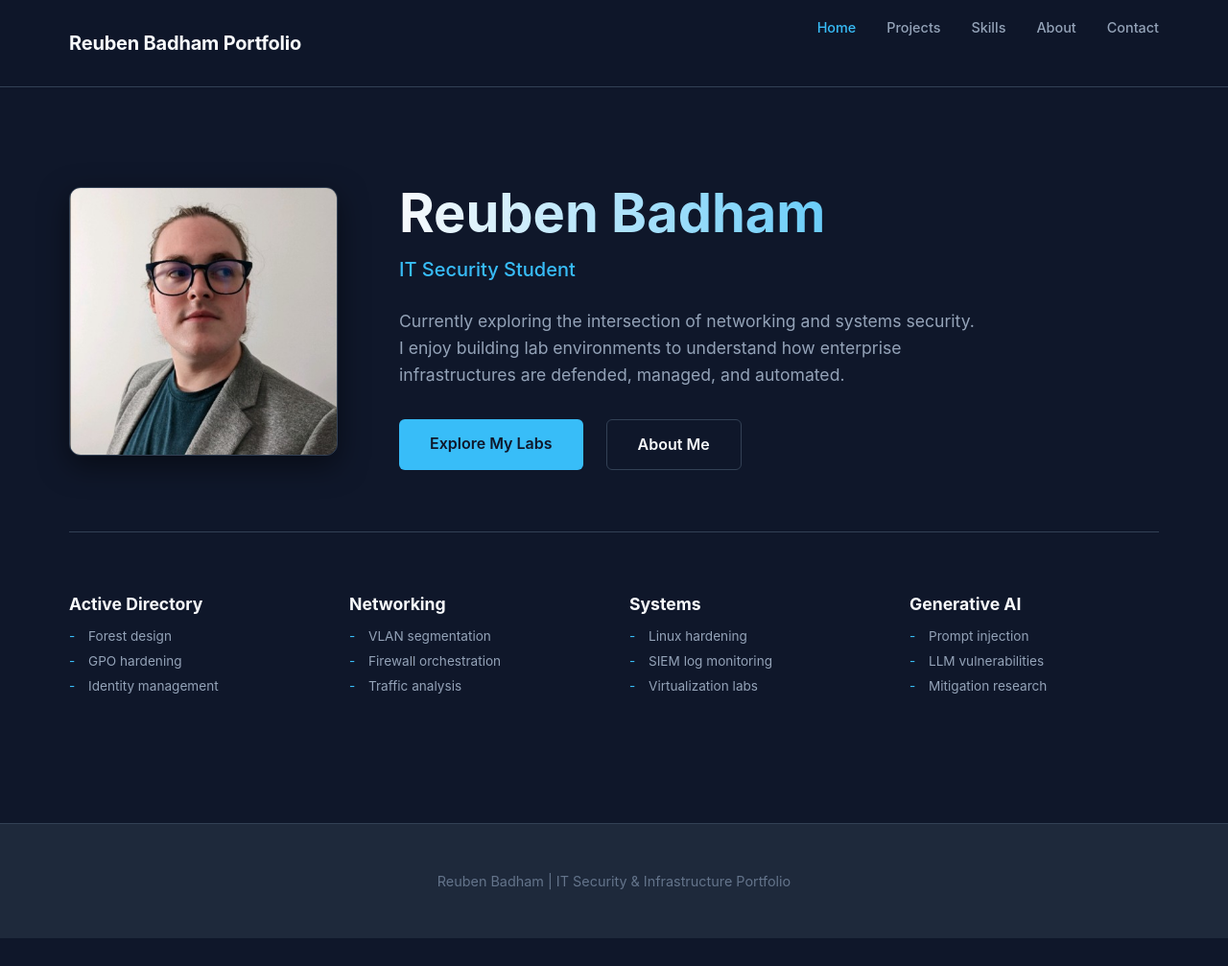
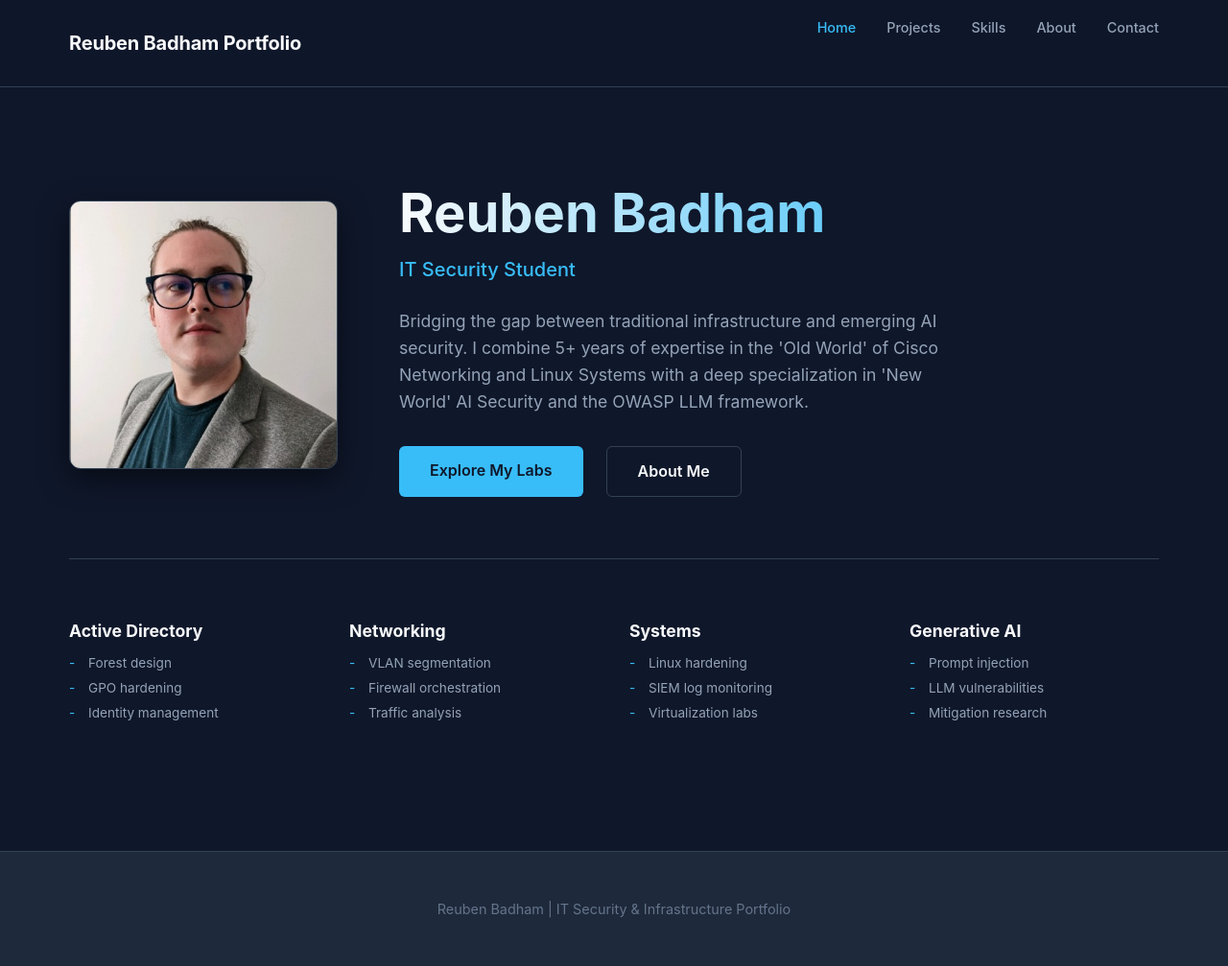
Before and after one commit to Sin9ularity1/Portfolio, a Jekyll site: the page built from index.md, in a window 1280 px wide and 1007 px high. Shown: the whole window at 96% size. Built offline with Jekyll 4.4.1, drawn with Linux system fonts in a browser that asks for light colours.

Commit message:
new front page quote thing

```diff
--- a/index.md
+++ b/index.md
@@ -13,9 +13,9 @@ layout_class: home-page
         <h1>Reuben Badham</h1>
         <p class="hero-subtitle">IT Security Student</p>
         <p class="hero-description">
-            Currently exploring the intersection of networking and systems security.
-            I enjoy building lab environments to understand how enterprise infrastructures
-            are defended, managed, and automated.
+            Bridging the gap between traditional infrastructure and emerging AI security.
+            I combine 5+ years of expertise in the 'Old World' of Cisco Networking and Linux Systems
+            with a deep specialization in 'New World' AI Security and the OWASP LLM framework.
         </p>
         <div class="hero-cta">
             <a href="{{ '/projects.html' | relative_url }}" class="btn-primary">Explore My Labs</a>
```
